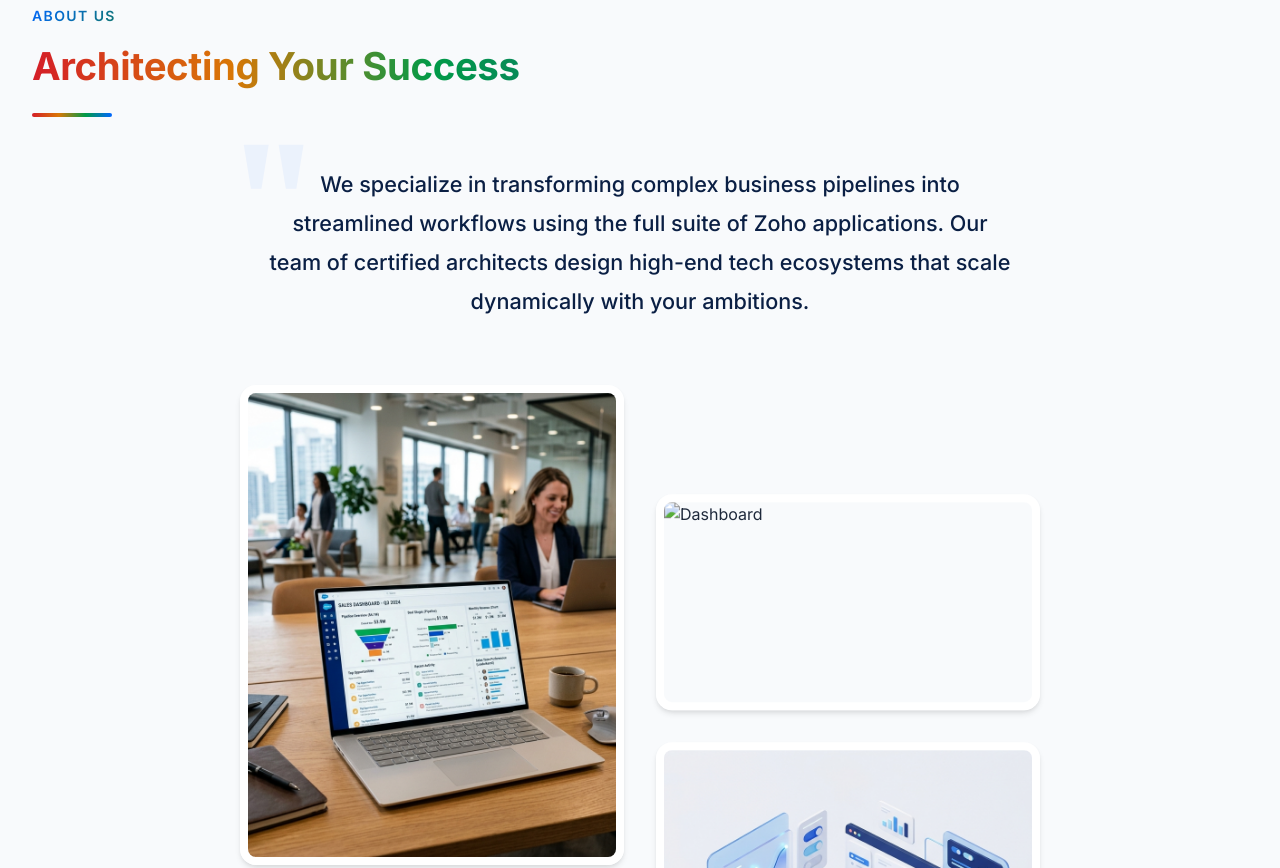
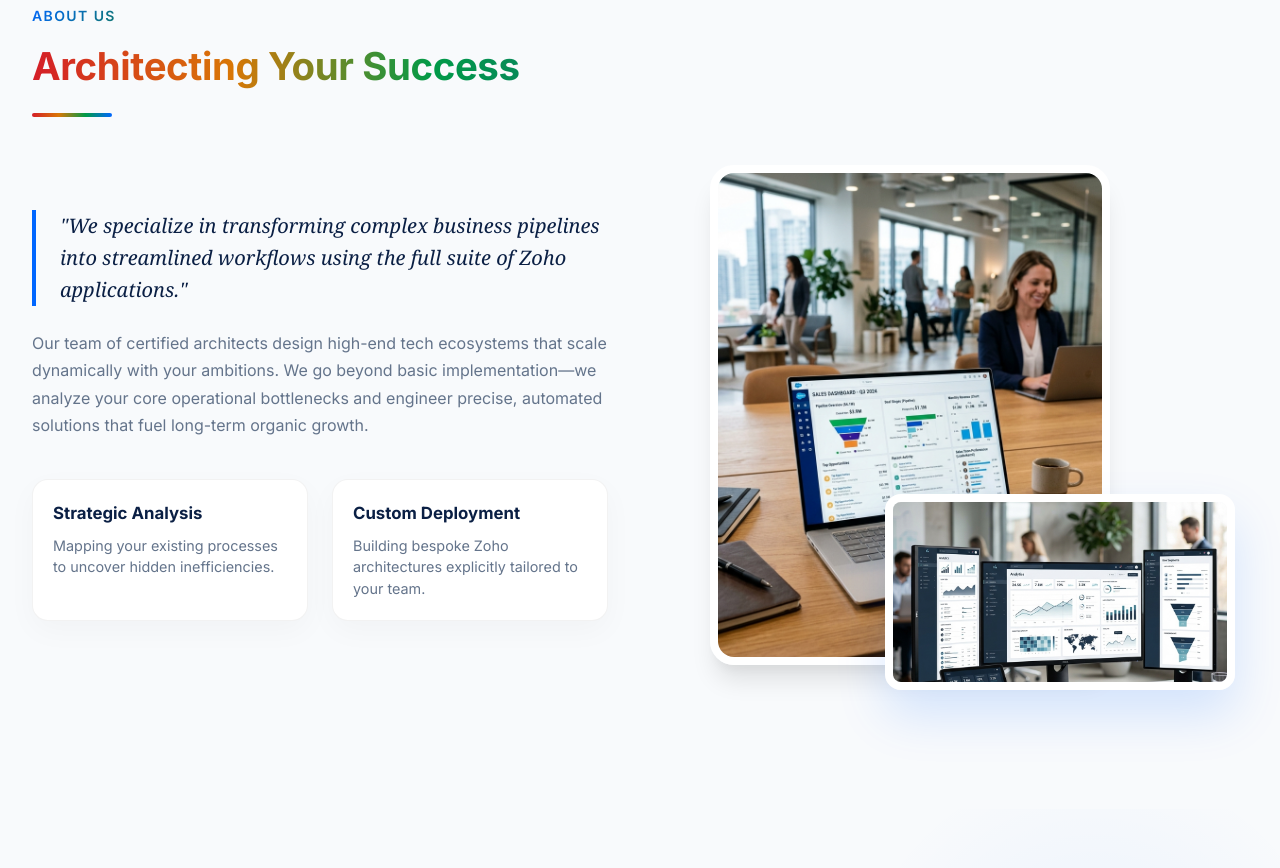
Before and after one commit to arshithk/zovancee, a website built with Vite: page index.html in a window 1280 px wide. Shown: the part 849-1717 px from the top of the page. Built offline with nearby package versions, Linux system fonts and the light colour scheme; files whose address does not match are found by name.

Commit message:
feat: creatively restructure about us section with overlapped images and split text content

```diff
--- a/index.html
+++ b/index.html
@@ -94,51 +94,69 @@
             <div class="zoho-divider" style="margin: 1.5rem 0;"></div>
         </div>
 
-        <!-- Step 2: Centered Content -->
-        <div class="reveal reveal-delay-1"
-            style="text-align: center; max-width: 750px; margin: 3rem auto; position: relative;">
-            <span
-                style="position: absolute; top: -3rem; left: -2rem; font-size: 10rem; color: rgba(0, 102, 255, 0.05); font-family: Georgia, serif; font-weight: bold; line-height: 1; pointer-events: none;">"</span>
-            <p class="body-large"
-                style="color: var(--color-primary); line-height: 1.8; font-size: 1.35rem; font-weight: 500; position: relative; z-index: 1;">
-                We specialize in transforming complex business pipelines into streamlined workflows using the full suite
-                of Zoho applications. Our team of certified architects design high-end tech ecosystems that scale
-                dynamically with your ambitions.
-            </p>
-        </div>
+        <!-- Redesigned Creative Split -->
+        <style>
+            @media(min-width: 992px) {
+                .about-split {
+                    grid-template-columns: 1fr 1fr !important;
+                }
+            }
+        </style>
+        <div class="about-split reveal reveal-delay-1"
+            style="display: grid; grid-template-columns: 1fr; gap: 4rem; align-items: center; margin-top: 3rem; padding-bottom: 3rem;">
 
-        <!-- Step 3: Gallery Wall -->
-        <div class="reveal reveal-delay-2"
-            style="display: grid; grid-template-columns: 1fr 1fr; gap: 2rem; max-width: 800px; margin: 4rem auto; align-items: start; padding-bottom: 2rem;">
-
-            <div style="display: grid; gap: 2rem;">
-                <!-- Top Left: Portrait -->
-                <div style="border-radius: 1rem; overflow: hidden; box-shadow: var(--shadow-md); border: 8px solid var(--color-white); aspect-ratio: 4/5; width: 100%; transition: transform 0.3s ease;"
-                    onmouseover="this.style.transform='scale(1.02)'" onmouseout="this.style.transform='scale(1)'">
-                    <img src="/src/assets/zovance-about-real.png" alt="Architecture"
-                        style="width: 100%; height: 100%; object-fit: cover;" />
-                </div>
-                <!-- Bottom Left: Landscape -->
-                <div style="border-radius: 1rem; overflow: hidden; box-shadow: var(--shadow-md); border: 8px solid var(--color-white); aspect-ratio: 16/9; width: 100%; transition: transform 0.3s ease;"
-                    onmouseover="this.style.transform='scale(1.02)'" onmouseout="this.style.transform='scale(1)'">
-                    <img src="/src/assets/zovance-dashboard-mockup.png" alt="Team"
-                        style="width: 100%; height: 100%; object-fit: cover;" />
+            <!-- Left: Expanded Text Box -->
+            <div style="display: flex; flex-direction: column; gap: 1.5rem;">
+                <p class="body-large"
+                    style="color: var(--color-primary); font-size: 1.25rem; font-weight: 500; font-family: Georgia, serif; font-style: italic; border-left: 4px solid var(--color-accent); padding-left: 1.5rem; margin: 0;">
+                    "We specialize in transforming complex business pipelines into streamlined workflows using the full
+                    suite of Zoho applications."
+                </p>
+                <p style="color: var(--text-muted); line-height: 1.7; margin: 0;">
+                    Our team of certified architects design high-end tech ecosystems that scale dynamically with your
+                    ambitions. We go beyond basic implementation—we analyze your core operational bottlenecks and
+                    engineer precise, automated solutions that fuel long-term organic growth.
+                </p>
+                <div
+                    style="display: grid; grid-template-columns: repeat(auto-fit, minmax(200px, 1fr)); gap: 1.5rem; margin-top: 1rem;">
+                    <div style="background: var(--color-white); padding: 1.25rem; border-radius: 1rem; border: 1px solid rgba(0,0,0,0.05); box-shadow: 0 10px 30px rgba(0,0,0,0.03); transition: transform 0.3s ease;"
+                        onmouseover="this.style.transform='translateY(-5px)'"
+                        onmouseout="this.style.transform='translateY(0)'">
+                        <h4 style="color: var(--color-primary); margin-bottom: 0.5rem; font-size: 1.05rem;">Strategic
+                            Analysis</h4>
+                        <p style="color: var(--text-muted); font-size: 0.9rem; margin: 0; line-height: 1.5;">Mapping
+                            your existing processes to uncover hidden inefficiencies.</p>
+                    </div>
+                    <div style="background: var(--color-white); padding: 1.25rem; border-radius: 1rem; border: 1px solid rgba(0,0,0,0.05); box-shadow: 0 10px 30px rgba(0,0,0,0.03); transition: transform 0.3s ease;"
+                        onmouseover="this.style.transform='translateY(-5px)'"
+                        onmouseout="this.style.transform='translateY(0)'">
+                        <h4 style="color: var(--color-primary); margin-bottom: 0.5rem; font-size: 1.05rem;">Custom
+                            Deployment</h4>
+                        <p style="color: var(--text-muted); font-size: 0.9rem; margin: 0; line-height: 1.5;">Building
+                            bespoke Zoho architectures explicitly tailored to your team.</p>
+                    </div>
                 </div>
             </div>
 
-            <div style="display: grid; gap: 2rem; transform: translateY(15%);">
-                <!-- Top Right: Landscape -->
-                <div style="border-radius: 1rem; overflow: hidden; box-shadow: var(--shadow-md); border: 8px solid var(--color-white); aspect-ratio: 16/9; width: 100%; transition: transform 0.3s ease;"
-                    onmouseover="this.style.transform='scale(1.02)'" onmouseout="this.style.transform='scale(1)'">
-                    <img src="/src/assets/zovance-who-we-are.png" alt="Dashboard"
-                        style="width: 100%; height: 100%; object-fit: cover;" />
+            <!-- Right: 2 Images Creative Stack -->
+            <div style="position: relative; max-width: 500px; margin: 0 auto; width: 100%;">
+
+                <!-- Main Background Image -->
+                <div style="border-radius: 1.5rem; overflow: hidden; box-shadow: var(--shadow-xl); border: 8px solid var(--color-white); aspect-ratio: 4/5; width: 80%; transition: transform 0.5s cubic-bezier(0.175, 0.885, 0.32, 1.275);"
+                    onmouseover="this.style.transform='translateY(-10px)'"
+                    onmouseout="this.style.transform='translateY(0)'">
+                    <img src="/src/assets/zovance-about-real.png" alt="Architecture"
+                        style="width: 100%; height: 100%; object-fit: cover; display: block;" />
                 </div>
-                <!-- Bottom Right: Portrait -->
-                <div style="border-radius: 1rem; overflow: hidden; box-shadow: var(--shadow-md); border: 8px solid var(--color-white); aspect-ratio: 4/5; width: 100%; transition: transform 0.3s ease;"
-                    onmouseover="this.style.transform='scale(1.02)'" onmouseout="this.style.transform='scale(1)'">
-                    <img src="/src/assets/zovance-about-graphic.png" alt="Graphic"
-                        style="width: 100%; height: 100%; object-fit: cover;" />
+
+                <!-- Overlapping secondary foreground image -->
+                <div style="border-radius: 1rem; overflow: hidden; box-shadow: 0 25px 50px rgba(0,102,255,0.15); border: 8px solid var(--color-white); aspect-ratio: 16/9; width: 70%; position: absolute; bottom: -5%; right: -5%; z-index: 2; transition: transform 0.5s cubic-bezier(0.175, 0.885, 0.32, 1.275);"
+                    onmouseover="this.style.transform='translateY(-15px) scale(1.05)'"
+                    onmouseout="this.style.transform='translateY(0) scale(1)'">
+                    <img src="/src/assets/zovance-dashboard-mockup.png" alt="Dashboard"
+                        style="width: 100%; height: 100%; object-fit: cover; display: block;" />
                 </div>
+
             </div>
 
         </div>
```
